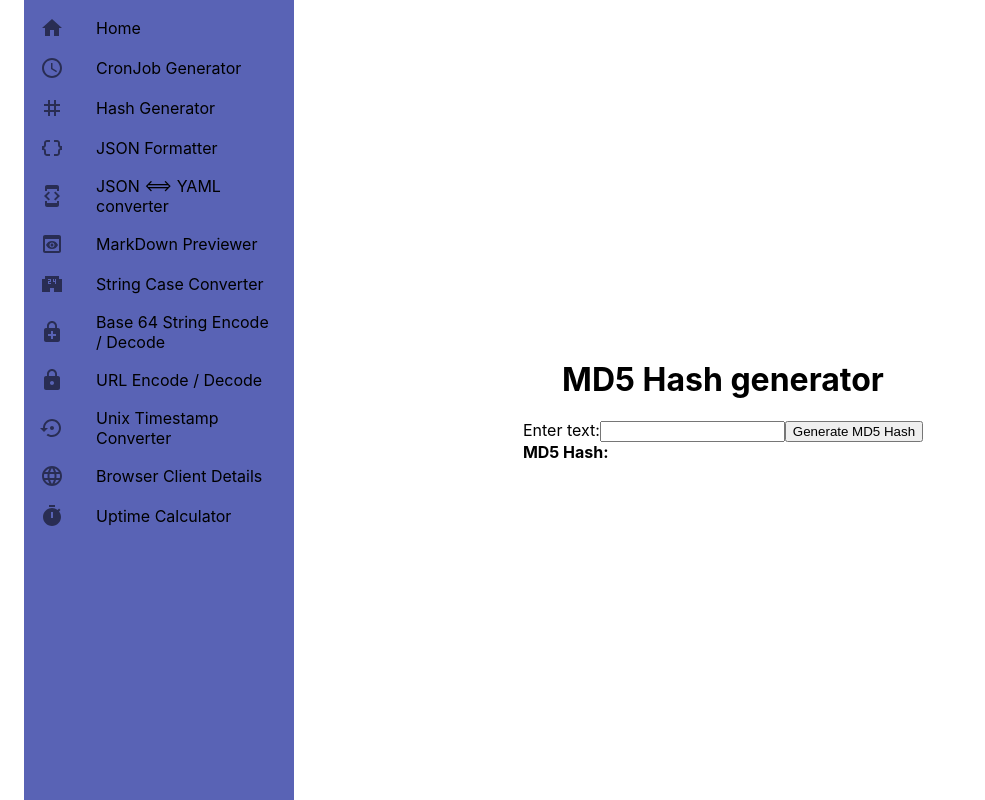
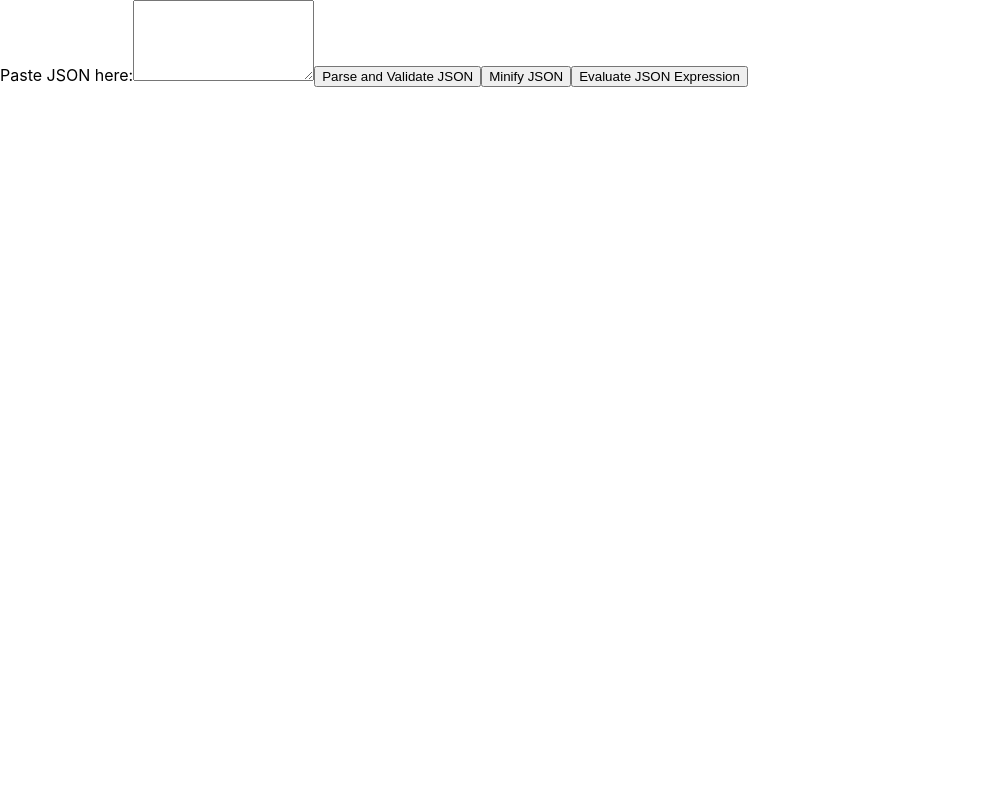
Before and after one commit to VenothA01/ecomm-ms, a React (Create React App) app in the folder venoth-dev-util/: page /blogs in a window 1280 px wide. Shown: the whole page, without its empty margins (0-985 px from the left). Built offline with nearby package versions, Linux system fonts and the light colour scheme.

Commit message:
added JSON parser component:

```diff
--- a/venoth-dev-util/src/App.js
+++ b/venoth-dev-util/src/App.js
@@ -4,6 +4,9 @@ import WelcomeMessage from "./components/Home/Homepage";
 import InProgressMessage from "./components/progress/InProgress";
 import CronExpressionGenerator from "./components/cron/CronGenerator";
 import MD5HashGenerator from "./components/md5/MD5Generator";
+import JsonParserValidator from './components/parser/JsonParser'
+
+
 const currentURL = window.location.href;
 const currentPath = window.location.pathname;
 const searchParams = window.location.search;
@@ -21,7 +24,7 @@ function App() {
         <Route index element={<WelcomeMessage />} />
         <Route path="CronJobGenerator" element={<CronExpressionGenerator />} />
         <Route path="HashGenerator" element={<MD5HashGenerator />} />
-        <Route path="blogs" element={<MD5HashGenerator />} />
+        <Route path="blogs" element={<JsonParserValidator />} />
         <Route path="contact" element={<WelcomeMessage />} />
         <Route path="*" element={<WelcomeMessage />} />
       </Routes>
--- /dev/null
+++ b/venoth-dev-util/src/components/parser/JsonParser.js
@@ -0,0 +1,69 @@
+import React, { useState } from 'react';
+
+const JsonParserValidator = () => {
+  const [jsonInput, setJsonInput] = useState('');
+  const [parsedJson, setParsedJson] = useState(null);
+  const [validationError, setValidationError] = useState(null);
+  const [minifiedJson, setMinifiedJson] = useState('');
+
+  const handleInputChange = (e) => {
+    setJsonInput(e.target.value);
+  };
+
+  const parseAndValidateJson = () => {
+    try {
+      const parsedData = JSON.parse(jsonInput);
+      setParsedJson(parsedData);
+      setValidationError(null);
+    } catch (error) {
+      setParsedJson(null);
+      setValidationError('Invalid JSON: ' + error.message);
+    }
+  };
+
+  const minifyJson = () => {
+    try {
+      const minifiedData = JSON.stringify(parsedJson);
+      setMinifiedJson(minifiedData);
+    } catch (error) {
+      setMinifiedJson('Unable to minify JSON. Please ensure JSON is valid.');
+    }
+  };
+
+  const evaluateJsonExpression = () => {
+    try {
+      // Assuming the JSON expression is a valid JavaScript expression
+      const result = eval(`(${jsonInput})`);
+      alert('Evaluation Result: ' + result);
+    } catch (error) {
+      alert('Error evaluating JSON expression: ' + error.message);
+    }
+  };
+
+  return (
+    <div>
+      <label>
+        Paste JSON here:
+        <textarea value={jsonInput} onChange={handleInputChange} rows={5} />
+      </label>
+      <button onClick={parseAndValidateJson}>Parse and Validate JSON</button>
+      <button onClick={minifyJson}>Minify JSON</button>
+      <button onClick={evaluateJsonExpression}>Evaluate JSON Expression</button>
+      {validationError && <div style={{ color: 'red' }}>{validationError}</div>}
+      {parsedJson && (
+        <div>
+          <strong>Parsed JSON:</strong>
+          <pre>{JSON.stringify(parsedJson, null, 2)}</pre>
+        </div>
+      )}
+      {minifiedJson && (
+        <div>
+          <strong>Minified JSON:</strong>
+          <pre>{minifiedJson}</pre>
+        </div>
+      )}
+    </div>
+  );
+};
+
+export default JsonParserValidator;
```
